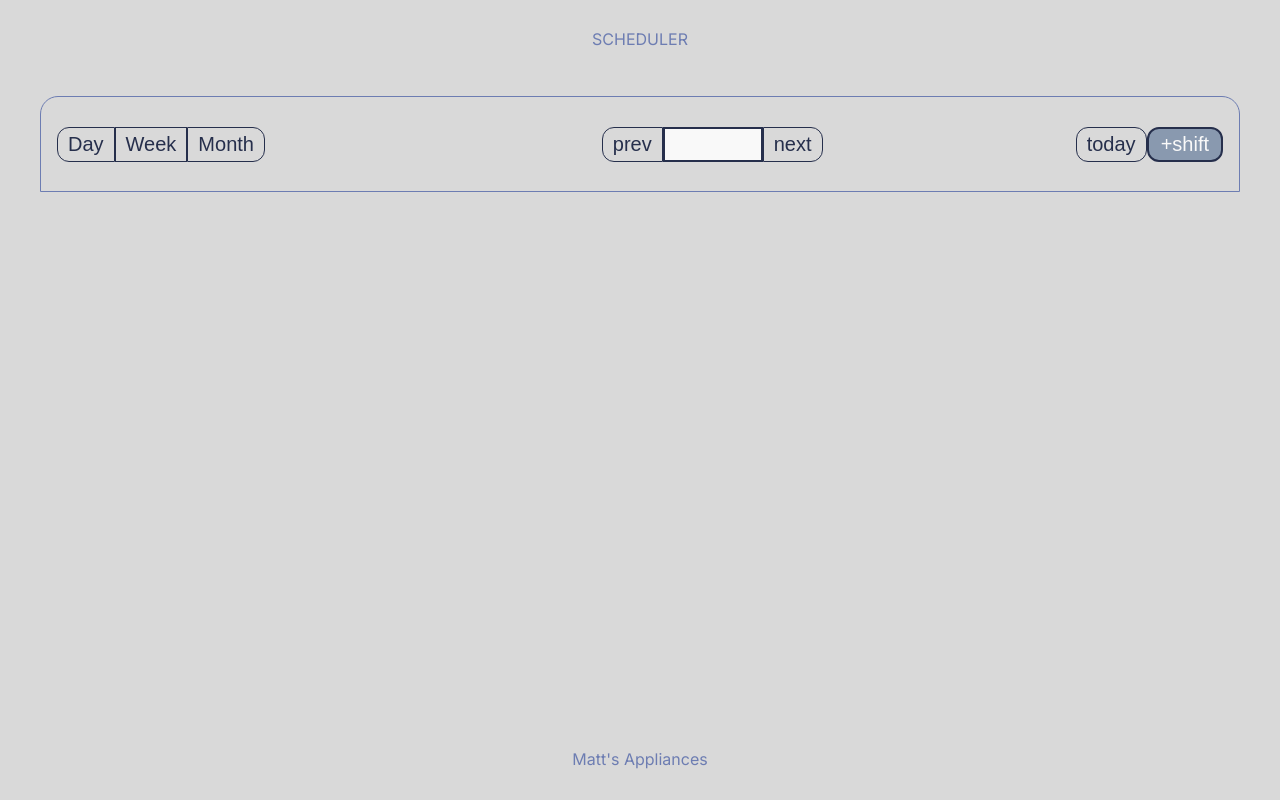
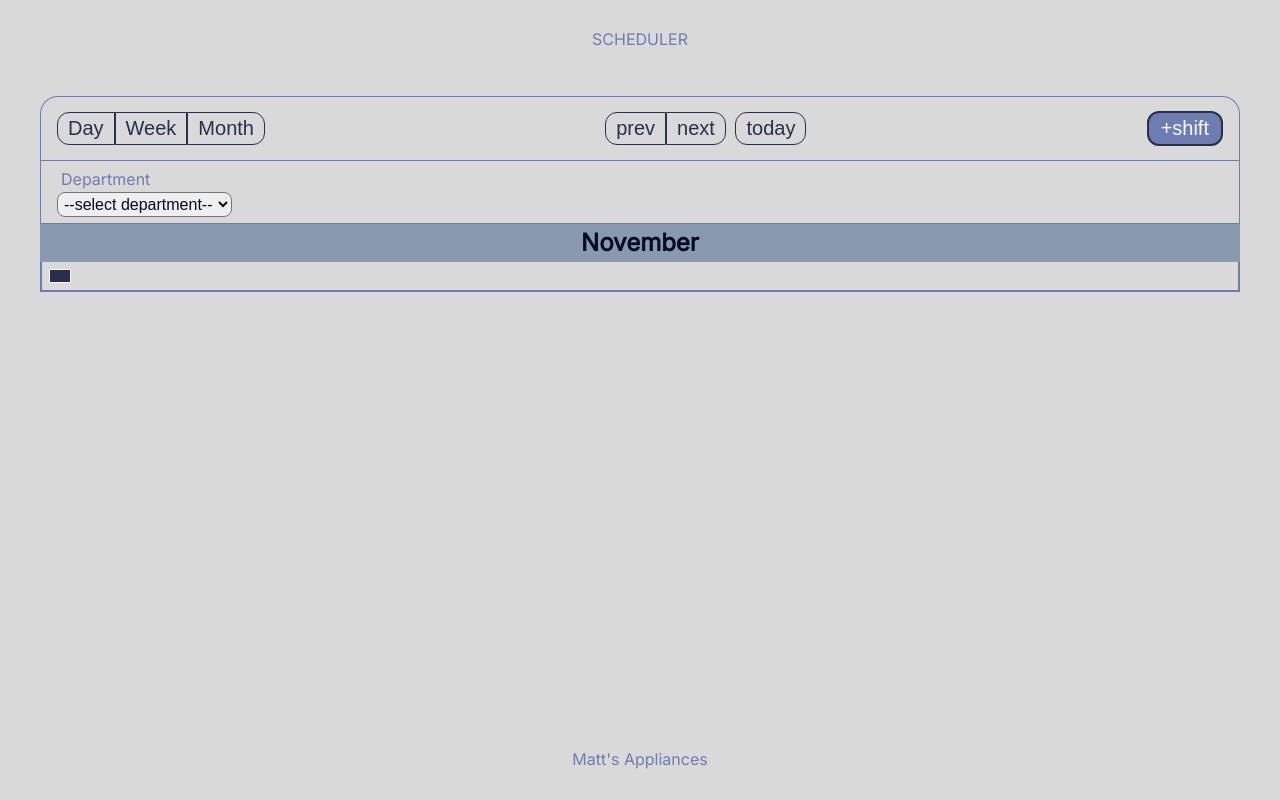
Before and after one commit to lob0scuro/schedule, a React (Vite) app in the folder client/: page / in a window 1280 px wide. Built offline with nearby package versions, Linux system fonts and the light colour scheme.

Commit message:
getting scheduler down

```diff
--- a/client/src/components/Scheduler/Scheduler.jsx
+++ b/client/src/components/Scheduler/Scheduler.jsx
@@ -1,5 +1,5 @@
 import styles from "./Scheduler.module.css";
-import React from "react";
+import React, { useEffect, useState } from "react";
 import {
   WEEKDAY,
   MONTH_NAMES,
@@ -15,11 +15,44 @@ import {
   WASHER_TECHS,
 } from "../../utils/Helpers";
 
+const EMPLOYEES = {
+  cleaners: CLEANERS,
+  office: OFFICE,
+  sales: SALES,
+  service: SERVICE,
+  washer_techs: WASHER_TECHS,
+  fridge_techs: FRIDGE_TECHS,
+  dryer_range_techs: DRYER_RANGE_TECHS,
+};
+
 const Scheduler = () => {
+  const today = new Date();
+  const [currentMonth, setCurrentMonth] = useState(today.getMonth());
+  const [currentYear, setCurrentYear] = useState(today.getFullYear());
+  const [currentDay, setCurrentDay] = useState(today.getDate());
+  const [chosenTeam, setChosenTeam] = useState(null);
+  const weeks = buildWorkWeeks(currentYear, currentMonth);
+  const [currentWeek, setCurrentWeek] = useState();
+
+  useEffect(() => {
+    const currentWeekIndex = weeks.find((week) =>
+      week.some(
+        (day) =>
+          day &&
+          day.getFullYear() === today.getFullYear() &&
+          day.getMonth() === today.getMonth() &&
+          day.getDate() === today.getDate()
+      )
+    );
+
+    setCurrentWeek(currentWeekIndex);
+  }, [currentMonth, currentYear]);
+
+  console.log(currentWeek);
   return (
     <div className={styles.schedulerMasterBlock}>
       <div className={styles.controlBar}>
-        <div>
+        <div className={styles.dateBar}>
           <div className={styles.shiftViewButtons}>
             <button>Day</button>
             <button>Week</button>
@@ -28,12 +61,53 @@ const Scheduler = () => {
           <div className={styles.weekRoller}>
             <div>
               <button>prev</button>
-              <span className={styles.datesView}></span>
+              {/* <span className={styles.datesView}>{currentWeek.length}</span> */}
               <button>next</button>
             </div>
             <button className={styles.todaySwitch}>today</button>
           </div>
           <button className={styles.addShiftButton}>+shift</button>
+        </div>
+        <div className={styles.userBar}>
+          <div className={styles.departmentSelect}>
+            <label htmlFor="department">Department</label>
+            <select
+              name="department"
+              value={chosenTeam}
+              onChange={(e) => setChosenTeam(e.target.value)}
+            >
+              <option value="">--select department--</option>
+              {Object.entries(EMPLOYEES).map(([department], index) => (
+                <option value={department} key={index}>
+                  {department}
+                </option>
+              ))}
+            </select>
+          </div>
+        </div>
+      </div>
+      <div className={styles.calendarView}>
+        <h2>{MONTH_NAMES[today.getMonth()]}</h2>
+        <div className={styles.theCal}>
+          <div className={styles.departmentList}>
+            <div className={styles.employee}></div>
+            {chosenTeam &&
+              EMPLOYEES[chosenTeam].map(({ name }, index) => (
+                <div key={index} className={styles.employee}>
+                  {name}
+                </div>
+              ))}
+            {chosenTeam && <div className={styles.employee}>Add Employee</div>}
+          </div>
+          {chosenTeam &&
+            currentWeek.map((day, index) => (
+              <div key={index} className={styles.currentDayOfWeek}>
+                <p>{day.getDate()}</p>
+                {EMPLOYEES[chosenTeam].map(({ name }, index) => (
+                  <div key={index}>set</div>
+                ))}
+              </div>
+            ))}
         </div>
       </div>
     </div>
--- a/client/src/components/Scheduler/Scheduler.module.css
+++ b/client/src/components/Scheduler/Scheduler.module.css
@@ -8,25 +8,35 @@
 
 .controlBar {
   display: flex;
+  flex-direction: column;
   align-items: center;
-  justify-content: flex-start;
+  width: 100%;
+}
+.controlBar > div {
+  display: flex;
+  align-items: center;
+  justify-content: space-between;
   gap: 1rem;
   width: 100%;
   border: 1px solid var(--linkText);
-  height: 6rem;
+  height: 4rem;
   padding-inline: 1rem;
+}
+.controlBar > div:first-child {
   border-radius: 18px 18px 0 0;
+  border-bottom: none;
 }
 
-.controlBar div {
-  width: 100%;
-  display: flex;
+.controlBar button:hover {
+  background-color: var(--buttonSecondary);
+}
+.controlBar div button:hover {
+  background-color: var(--buttonSecondary);
 }
 
 .shiftViewButtons {
   display: flex;
   border-radius: 12px;
-  /* border: 2px solid var(--bannerBackground); */
 }
 .shiftViewButtons button {
   font-size: 20px;
@@ -44,10 +54,13 @@
 
 .weekRoller {
   display: flex;
-  align-items: stretch;
   justify-content: center;
+  gap: 0.6rem;
   border-radius: 12px;
-  /* border: 2px solid var(--bannerBackground); */
+}
+
+.weekRoller div {
+  display: flex;
 }
 
 .weekRoller div button {
@@ -57,10 +70,11 @@
   color: var(--bannerBackground);
   padding: 4px 10px;
 }
-.weekRoller div span.datesView {
-  width: 100px;
+.weekRoller span.datesView {
   border: 2px solid var(--bannerBackground);
   background-color: var(--textPrimary);
+  color: var(--buttonPrimary);
+  width: 80px;
 }
 .weekRoller div button:first-child {
   border-radius: 12px 0 0 12px;
@@ -80,11 +94,96 @@
 
 .controlBar button.addShiftButton {
   font-size: 20px;
-  background-color: var(--buttonSecondary);
+  background-color: var(--linkText);
   color: var(--buttonPrimary);
   border: 2px solid var(--bannerBackground);
   color: var(--textPrimary);
   padding: 4px 12px;
   border-radius: 12px;
-  margin-left: auto;
 }
+
+/*
+    CONTROL BAR LAYER 2
+*/
+
+.controlBar div.departmentSelect {
+  display: flex;
+  flex-direction: column;
+  align-items: flex-start;
+}
+.controlBar div.departmentSelect label {
+  margin-left: 4px;
+}
+.controlBar div.departmentSelect select {
+  font-size: 16px;
+  padding: 2px;
+  border-radius: 8px;
+  color: var(--buttonPrimary);
+}
+
+/*
+   CALENDAR VIEW
+*/
+
+.calendarView {
+  width: 100%;
+  display: flex;
+  flex-direction: column;
+  align-items: center;
+}
+
+.calendarView h2 {
+  width: 100%;
+  text-align: center;
+  background-color: var(--buttonSecondary);
+  color: var(--buttonPrimary);
+}
+
+.theCal {
+  border: 2px solid var(--linkText);
+  border-top: none;
+  width: 100%;
+  display: flex;
+  justify-content: flex-start;
+  padding: 4px;
+}
+
+.theCal .departmentList {
+  display: flex;
+  flex-direction: column;
+  gap: 10px;
+  /* background-color: var(--buttonPrimary); */
+  padding: 3px;
+}
+
+.theCal .departmentList div.employee {
+  border: 1px solid var(--buttonPrimary);
+  display: flex;
+  align-items: center;
+  justify-content: center;
+  padding: 6px 10px;
+  background-color: var(--linkText);
+  color: var(--textPrimary);
+}
+.theCal .departmentList div.employee:last-child {
+  background-color: var(--bannerBackground);
+  color: var(--textPrimary);
+  border: 1px solid var(--textPrimary);
+}
+
+.currentDayOfWeek {
+  display: flex;
+  flex-direction: column;
+  align-items: center;
+  justify-content: stretch;
+  flex: 1;
+  border: 1px solid var(--textPrimary);
+}
+
+.currentDayOfWeek > div {
+  display: flex;
+  flex-direction: column;
+  flex: 1;
+  border: 1px solid var(--textPrimary);
+  width: 100%;
+}
--- a/client/src/routes/Home/Home.jsx
+++ b/client/src/routes/Home/Home.jsx
@@ -8,6 +8,8 @@ import React from "react";
 const Home = () => {
   return (
     <div className={styles.homeContainer}>
+      {/* <Calendar /> */}
+      {/* <WeekView /> */}
       <Scheduler />
     </div>
   );
```
